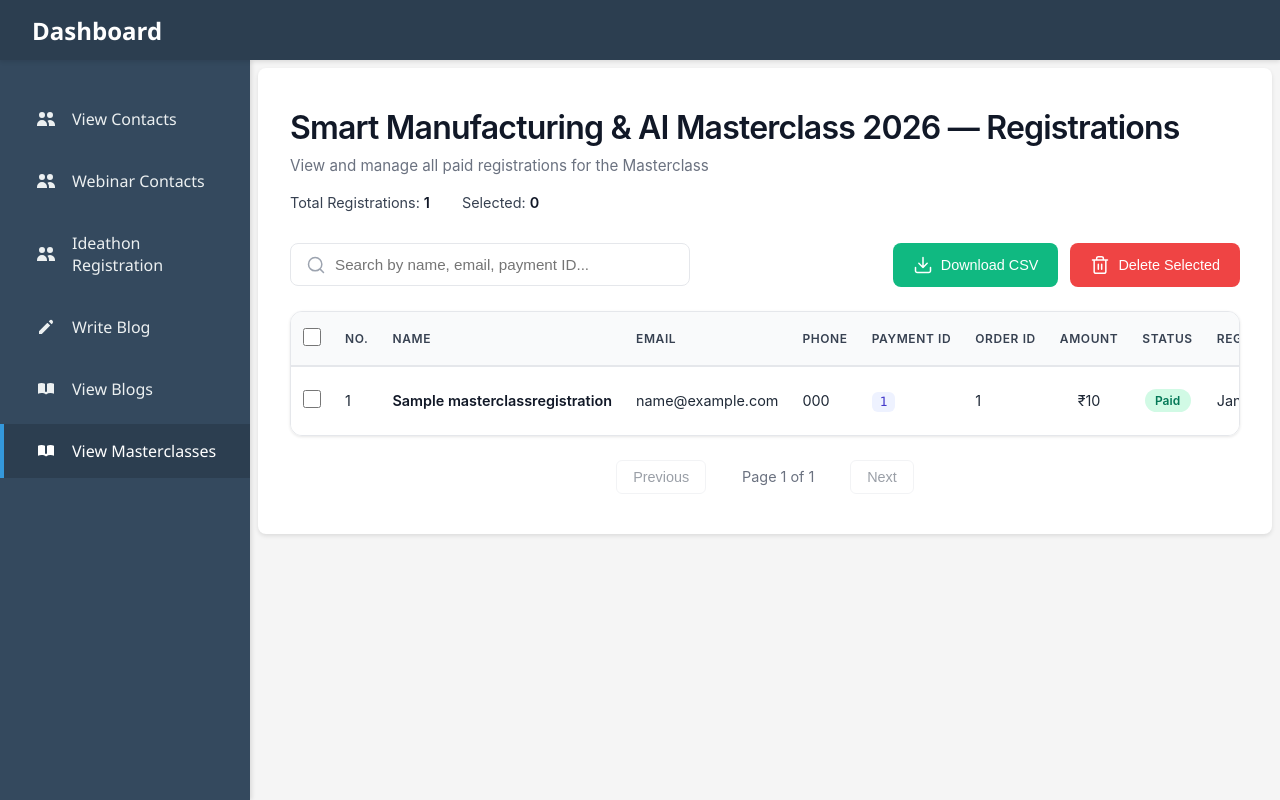
After one commit to abhayrathor12/websitebackendapp, a Django app: page /api/masterclass-list/ in a window 1280 px wide. The commit adds this page. Run offline with Django 5.2, Linux system fonts and the light colour scheme; tables that the repository leaves empty hold one stand-in row (values such as "Sample post").

Commit message:
new changes

```diff
--- a/blogproject/blog/templates/base.html
+++ b/blogproject/blog/templates/base.html
@@ -295,6 +295,15 @@
                     View Blogs
                 </a>
             </li>
+             <li>
+                <a href="{% url 'masterclass-list' %}"
+                   class="{% if request.resolver_match.url_name == 'masterclass-list' %}active{% endif %}">
+                    <svg fill="currentColor" viewBox="0 0 20 20">
+                        <path d="M9 4.804A7.968 7.968 0 005.5 4c-1.255 0-2.443.29-3.5.804v10A7.969 7.969 0 015.5 14c1.669 0 3.218.51 4.5 1.385A7.962 7.962 0 0114.5 14c1.255 0 2.443.29 3.5.804v-10A7.968 7.968 0 0014.5 4c-1.255 0-2.443.29-3.5.804V12a1 1 0 11-2 0V4.804z"/>
+                    </svg>
+                    View Masterclasses
+                </a>
+            </li>
         </ul>
     </aside>
 
--- /dev/null
+++ b/blogproject/blog/templates/masterclass_list.html
@@ -0,0 +1,531 @@
+{% extends "base.html" %}
+{% block content %}
+<style>
+    * {
+        margin: 0;
+        padding: 0;
+        box-sizing: border-box;
+    }
+
+    .masterclass-registrations {
+        max-width: 1400px;
+        margin: 0 auto;
+        padding: 2rem 1.5rem;
+        font-family: -apple-system, BlinkMacSystemFont, 'Segoe UI', Roboto, sans-serif;
+    }
+
+    .page-header {
+        margin-bottom: 2rem;
+    }
+
+    .page-header h1 {
+        font-size: 2rem;
+        font-weight: 600;
+        color: #111827;
+        margin-bottom: 0.5rem;
+        letter-spacing: -0.025em;
+    }
+
+    .page-header p {
+        color: #6b7280;
+        font-size: 0.95rem;
+        line-height: 1.5;
+    }
+
+    .stats-row {
+        display: flex;
+        gap: 2rem;
+        margin-top: 1rem;
+        align-items: center;
+        flex-wrap: wrap;
+    }
+
+    .stat-item {
+        font-size: 0.9rem;
+        color: #374151;
+    }
+
+    .stat-item strong {
+        color: #111827;
+        font-weight: 600;
+    }
+
+    .actions {
+        margin-bottom: 1.5rem;
+        display: flex;
+        justify-content: space-between;
+        align-items: center;
+        gap: 1rem;
+        flex-wrap: wrap;
+    }
+
+    .search-box {
+        position: relative;
+        flex: 1;
+        max-width: 400px;
+    }
+
+    .search-icon {
+        position: absolute;
+        left: 1rem;
+        top: 50%;
+        transform: translateY(-50%);
+        color: #9ca3af;
+        pointer-events: none;
+    }
+
+    .search-input {
+        width: 100%;
+        padding: 0.75rem 1rem 0.75rem 2.75rem;
+        border: 1px solid #e5e7eb;
+        border-radius: 0.5rem;
+        font-size: 0.95rem;
+        transition: all 0.2s;
+        outline: none;
+    }
+
+    .search-input:focus {
+        border-color: #3b82f6;
+        box-shadow: 0 0 0 3px rgba(59, 130, 246, 0.1);
+    }
+
+    .action-buttons {
+        display: flex;
+        gap: 0.75rem;
+    }
+
+    .btn {
+        display: inline-flex;
+        align-items: center;
+        gap: 0.5rem;
+        padding: 0.75rem 1.25rem;
+        border-radius: 0.5rem;
+        cursor: pointer;
+        border: none;
+        font-size: 0.9rem;
+        font-weight: 500;
+        transition: all 0.2s;
+        outline: none;
+    }
+
+    .btn-download {
+        background-color: #10b981;
+        color: white;
+    }
+
+    .btn-download:hover {
+        background-color: #059669;
+        transform: translateY(-1px);
+        box-shadow: 0 4px 12px rgba(16, 185, 129, 0.3);
+    }
+
+    .btn-delete {
+        background-color: #ef4444;
+        color: white;
+    }
+
+    .btn-delete:hover {
+        background-color: #dc2626;
+        transform: translateY(-1px);
+        box-shadow: 0 4px 12px rgba(239, 68, 68, 0.3);
+    }
+
+    .table-container {
+        background: white;
+        border-radius: 0.75rem;
+        overflow-x: auto;
+        overflow-y: hidden;
+        box-shadow: 0 1px 3px rgba(0, 0, 0, 0.1);
+        border: 1px solid #e5e7eb;
+    }
+
+    table {
+        width: 100%;
+        border-collapse: collapse;
+    }
+
+    th, td {
+        padding: 1rem 0.75rem;
+        text-align: left;
+        font-size: 0.9rem;
+        white-space: nowrap;
+    }
+
+    thead {
+        background: #f9fafb;
+        border-bottom: 2px solid #e5e7eb;
+    }
+
+    th {
+        font-weight: 600;
+        color: #374151;
+        text-transform: uppercase;
+        font-size: 0.75rem;
+        letter-spacing: 0.05em;
+    }
+
+    tbody tr {
+        border-bottom: 1px solid #f3f4f6;
+        transition: background-color 0.15s;
+    }
+
+    tbody tr:hover {
+        background-color: #f9fafb;
+    }
+
+    tbody tr:last-child {
+        border-bottom: none;
+    }
+
+    td {
+        color: #1f2937;
+    }
+
+    td strong {
+        font-weight: 600;
+        color: #111827;
+    }
+
+    input[type="checkbox"] {
+        width: 18px;
+        height: 18px;
+        cursor: pointer;
+        accent-color: #3b82f6;
+    }
+
+    .badge-paid {
+        display: inline-block;
+        padding: 0.25rem 0.65rem;
+        border-radius: 999px;
+        font-size: 0.75rem;
+        font-weight: 600;
+        background: #d1fae5;
+        color: #047857;
+    }
+
+    .payment-id {
+        font-family: 'SFMono-Regular', Consolas, monospace;
+        font-size: 0.8rem;
+        color: #4338ca;
+        background: #eef2ff;
+        padding: 0.15rem 0.5rem;
+        border-radius: 0.375rem;
+    }
+
+    .icon-btn {
+        display: inline-flex;
+        align-items: center;
+        justify-content: center;
+        width: 36px;
+        height: 36px;
+        border-radius: 0.375rem;
+        border: 1px solid #e5e7eb;
+        background: white;
+        cursor: pointer;
+        transition: all 0.2s;
+        color: #6b7280;
+        margin-right: 0.4rem;
+    }
+
+    .icon-btn:hover {
+        background: #eff6ff;
+        border-color: #bfdbfe;
+        color: #2563eb;
+    }
+
+    .icon-btn.delete-btn:hover {
+        background: #fee2e2;
+        border-color: #fecaca;
+        color: #dc2626;
+    }
+
+    .icon-btn svg {
+        width: 18px;
+        height: 18px;
+    }
+
+    .pagination {
+        display: flex;
+        justify-content: center;
+        align-items: center;
+        margin-top: 1.5rem;
+        gap: 0.75rem;
+    }
+
+    .pagination-btn {
+        padding: 0.5rem 1rem;
+        border: 1px solid #e5e7eb;
+        background: white;
+        cursor: pointer;
+        border-radius: 0.375rem;
+        font-size: 0.9rem;
+        font-weight: 500;
+        color: #374151;
+        transition: all 0.2s;
+    }
+
+    .pagination-btn:hover:not(:disabled) {
+        background: #f9fafb;
+        border-color: #d1d5db;
+    }
+
+    .pagination-btn:disabled {
+        opacity: 0.5;
+        cursor: not-allowed;
+    }
+
+    #pageInfo {
+        font-size: 0.9rem;
+        color: #6b7280;
+        min-width: 120px;
+        text-align: center;
+    }
+
+    .empty-state {
+        text-align: center;
+        padding: 3rem 2rem;
+        color: #9ca3af;
+        white-space: normal;
+    }
+
+    .empty-state svg {
+        width: 64px;
+        height: 64px;
+        margin: 0 auto 1rem;
+        opacity: 0.5;
+    }
+
+    @media (max-width: 768px) {
+        .masterclass-registrations { padding: 1rem; }
+        .actions { flex-direction: column; align-items: stretch; }
+        .search-box { max-width: 100%; }
+        .action-buttons { width: 100%; }
+        .btn { flex: 1; justify-content: center; }
+        th, td { padding: 0.75rem 0.5rem; font-size: 0.85rem; }
+    }
+</style>
+
+<div class="masterclass-registrations">
+    <div class="page-header">
+        <h1>Smart Manufacturing &amp; AI Masterclass 2026 — Registrations</h1>
+        <p>View and manage all paid registrations for the Masterclass</p>
+        <div class="stats-row">
+            <div class="stat-item">
+                Total Registrations: <strong id="totalCount">{{ registrations|length }}</strong>
+            </div>
+            <div class="stat-item">
+                Selected: <strong id="selectedCount">0</strong>
+            </div>
+        </div>
+    </div>
+
+    <div class="actions">
+        <div class="search-box">
+            <svg class="search-icon" width="20" height="20" viewBox="0 0 20 20" fill="none">
+                <path d="M17.5 17.5L13.875 13.875M15.8333 9.16667C15.8333 12.8486 12.8486 15.8333 9.16667 15.8333C5.48477 15.8333 2.5 12.8486 2.5 9.16667C2.5 5.48477 5.48477 2.5 9.16667 2.5C12.8486 2.5 15.8333 5.48477 15.8333 9.16667Z" stroke="currentColor" stroke-width="1.5" stroke-linecap="round" stroke-linejoin="round"/>
+            </svg>
+            <input
+                type="text"
+                class="search-input"
+                id="searchInput"
+                placeholder="Search by name, email, payment ID..."
+                onkeyup="filterTable()"
+            >
+        </div>
+
+        <div class="action-buttons">
+            <button class="btn btn-download" onclick="downloadCSV()">
+                <svg width="20" height="20" viewBox="0 0 20 20" fill="none">
+                    <path d="M17.5 12.5V15.8333C17.5 16.2754 17.3244 16.6993 17.0118 17.0118C16.6993 17.3244 16.2754 17.5 15.8333 17.5H4.16667C3.72464 17.5 3.30072 17.3244 2.98816 17.0118C2.67559 16.6993 2.5 16.2754 2.5 15.8333V12.5M5.83333 8.33333L10 12.5M10 12.5L14.1667 8.33333M10 12.5V2.5" stroke="currentColor" stroke-width="1.5" stroke-linecap="round" stroke-linejoin="round"/>
+                </svg>
+                Download CSV
+            </button>
+            <button class="btn btn-delete" onclick="deleteSelected()">
+                <svg width="20" height="20" viewBox="0 0 20 20" fill="none">
+                    <path d="M2.5 5H4.16667M4.16667 5H17.5M4.16667 5V16.6667C4.16667 17.1087 4.34226 17.5326 4.65482 17.8452C4.96738 18.1577 5.39131 18.3333 5.83333 18.3333H14.1667C14.6087 18.3333 15.0326 18.1577 15.3452 17.8452C15.6577 17.5326 15.8333 17.1087 15.8333 16.6667V5H4.16667ZM6.66667 5V3.33333C6.66667 2.89131 6.84226 2.46738 7.15482 2.15482C7.46738 1.84226 7.89131 1.66667 8.33333 1.66667H11.6667C12.1087 1.66667 12.5326 1.84226 12.8452 2.15482C13.1577 2.46738 13.3333 2.89131 13.3333 3.33333V5M8.33333 9.16667V14.1667M11.6667 9.16667V14.1667" stroke="currentColor" stroke-width="1.5" stroke-linecap="round" stroke-linejoin="round"/>
+                </svg>
+                Delete Selected
+            </button>
+        </div>
+    </div>
+
+    <div class="table-container">
+        <table id="registrationsTable">
+            <thead>
+                <tr>
+                    <th style="width: 50px;">
+                        <input type="checkbox" id="selectAll" onclick="toggleSelectAll(this)">
+                    </th>
+                    <th style="width: 60px;">No.</th>
+                    <th>Name</th>
+                    <th>Email</th>
+                    <th>Phone</th>
+                    <th>Payment ID</th>
+                    <th>Order ID</th>
+                    <th style="text-align: center;">Amount</th>
+                    <th style="text-align: center;">Status</th>
+                    <th>Registered On</th>
+                    <th style="text-align: center; width: 60px;">Action</th>
+                </tr>
+            </thead>
+            <tbody id="tableBody">
+                {% for reg in registrations %}
+                <tr data-id="{{ reg.id }}">
+                    <td><input type="checkbox" class="row-checkbox"></td>
+                    <td class="row-number"></td>
+                    <td><strong>{{ reg.name }}</strong></td>
+                    <td>{{ reg.email }}</td>
+                    <td>{{ reg.phone }}</td>
+                    <td><span class="payment-id">{{ reg.payment_id }}</span></td>
+                    <td>{{ reg.order_id|default:"—" }}</td>
+                    <td style="text-align: center;">₹{{ reg.amount|floatformat:"0" }}</td>
+                    <td style="text-align: center;"><span class="badge-paid">Paid</span></td>
+                    <td>{{ reg.created_at|date:"M d, Y H:i" }}</td>
+                    <td style="text-align: center;">
+                        <button class="icon-btn delete-btn" onclick="deleteSingle({{ reg.id }})" title="Delete">
+                            <svg viewBox="0 0 20 20" fill="none">
+                                <path d="M2.5 5H4.16667M4.16667 5H17.5M4.16667 5V16.6667C4.16667 17.1087 4.34226 17.5326 4.65482 17.8452C4.96738 18.1577 5.39131 18.3333 5.83333 18.3333H14.1667C14.6087 18.3333 15.0326 18.1577 15.3452 17.8452C15.6577 17.5326 15.8333 17.1087 15.8333 16.6667V5H4.16667ZM6.66667 5V3.33333C6.66667 2.89131 6.84226 2.46738 7.15482 2.15482C7.46738 1.84226 7.89131 1.66667 8.33333 1.66667H11.6667C12.1087 1.66667 12.5326 1.84226 12.8452 2.15482C13.1577 2.46738 13.3333 2.89131 13.3333 3.33333V5M8.33333 9.16667V14.1667M11.6667 9.16667V14.1667" stroke="currentColor" stroke-width="1.5" stroke-linecap="round" stroke-linejoin="round"/>
+                            </svg>
+                        </button>
+                    </td>
+                </tr>
+                {% empty %}
+                <tr>
+                    <td colspan="11" class="empty-state">
+                        <svg viewBox="0 0 64 64" fill="none">
+                            <path d="M32 8L8 20V36C8 48 32 56 32 56C32 56 56 48 56 36V20L32 8Z" stroke="currentColor" stroke-width="2" stroke-linecap="round" stroke-linejoin="round"/>
+                            <path d="M32 32V32.01M32 24V28" stroke="currentColor" stroke-width="2" stroke-linecap="round" stroke-linejoin="round"/>
+                        </svg>
+                        <div style="font-size: 1.1rem; margin-bottom: 0.5rem;">No registrations yet</div>
+                        <div style="font-size: 0.9rem;">Paid registrations will appear here once participants sign up</div>
+                    </td>
+                </tr>
+                {% endfor %}
+            </tbody>
+        </table>
+    </div>
+
+    <div class="pagination" id="pagination">
+        <button class="pagination-btn" onclick="changePage(-1)" id="prevBtn">Previous</button>
+        <span id="pageInfo"></span>
+        <button class="pagination-btn" onclick="changePage(1)" id="nextBtn">Next</button>
+    </div>
+</div>
+
+<script>
+let currentPage = 1;
+const rowsPerPage = 10;
+let allRows = [];
+let filteredRows = [];
+
+document.addEventListener('DOMContentLoaded', () => {
+    allRows = Array.from(document.querySelectorAll('#tableBody tr'));
+    filteredRows = allRows;
+    showPage(1);
+});
+
+function showPage(page) {
+    currentPage = page;
+    const start = (page - 1) * rowsPerPage;
+    const end = start + rowsPerPage;
+    allRows.forEach(r => r.style.display = 'none');
+    filteredRows.slice(start, end).forEach(r => r.style.display = '');
+    updateRowNumbers();
+    updatePagination();
+}
+
+function updateRowNumbers() {
+    filteredRows.forEach((row, index) => {
+        const cell = row.querySelector('.row-number');
+        if (cell) cell.textContent = index + 1;
+    });
+}
+
+function updatePagination() {
+    const totalPages = Math.ceil(filteredRows.length / rowsPerPage);
+    document.getElementById('pageInfo').innerText = `Page ${currentPage} of ${totalPages || 1}`;
+    document.getElementById('prevBtn').disabled = currentPage === 1;
+    document.getElementById('nextBtn').disabled = currentPage === totalPages;
+}
+
+function changePage(dir) {
+    const totalPages = Math.ceil(filteredRows.length / rowsPerPage);
+    const next = currentPage + dir;
+    if (next >= 1 && next <= totalPages) showPage(next);
+}
+
+function filterTable() {
+    const q = document.getElementById('searchInput').value.toLowerCase();
+    filteredRows = allRows.filter(row => row.innerText.toLowerCase().includes(q));
+    showPage(1);
+}
+
+function toggleSelectAll(source) {
+    document.querySelectorAll('.row-checkbox').forEach(cb => cb.checked = source.checked);
+    updateSelectedCount();
+}
+
+function updateSelectedCount() {
+    document.getElementById('selectedCount').innerText =
+        document.querySelectorAll('.row-checkbox:checked').length;
+}
+
+document.addEventListener('change', e => {
+    if (e.target.classList.contains('row-checkbox')) updateSelectedCount();
+});
+
+function deleteSingle(id) {
+    if (!confirm("Delete this registration? This action cannot be undone.")) return;
+    fetch(`/api/masterclass/delete/${id}/`, {
+        method: "POST",
+        headers: { "X-CSRFToken": "{{ csrf_token }}" }
+    }).then(() => location.reload());
+}
+
+function deleteSelected() {
+    const ids = Array.from(document.querySelectorAll('.row-checkbox:checked'))
+        .map(cb => cb.closest('tr').dataset.id);
+
+    if (!ids.length) { alert("No rows selected"); return; }
+    if (!confirm(`Delete ${ids.length} registration(s)? This action cannot be undone.`)) return;
+
+    fetch(`/api/masterclass/delete-multiple/`, {
+        method: "POST",
+        headers: {
+            "Content-Type": "application/json",
+            "X-CSRFToken": "{{ csrf_token }}"
+        },
+        body: JSON.stringify({ ids })
+    }).then(() => location.reload());
+}
+
+function downloadCSV() {
+    const selectedRows = Array.from(document.querySelectorAll('.row-checkbox:checked'))
+        .map(cb => cb.closest('tr'));
+
+    const rowsToExport = selectedRows.length > 0 ? selectedRows : filteredRows;
+    if (!rowsToExport.length) { alert("No data to export"); return; }
+
+    let csv = "Name,Email,Phone,Payment ID,Order ID,Amount,Registered On\n";
+
+    rowsToExport.forEach(row => {
+        const cols = row.querySelectorAll("td");
+        if (cols.length < 10) return;
+        const name        = cols[2].innerText.trim();
+        const email       = cols[3].innerText.trim();
+        const phone       = cols[4].innerText.trim();
+        const paymentId   = cols[5].innerText.trim();
+        const orderId     = cols[6].innerText.trim();
+        const amount      = cols[7].innerText.trim();
+        const registeredOn = cols[9].innerText.trim();
+        csv += `"${name}","${email}","${phone}","${paymentId}","${orderId}","${amount}","${registeredOn}"\n`;
+    });
+
+    const blob = new Blob([csv], { type: "text/csv;charset=utf-8;" });
+    const link = document.createElement("a");
+    link.href = URL.createObjectURL(blob);
+    link.download = `masterclass_registrations_${new Date().toISOString().split('T')[0]}.csv`;
+    link.click();
+}
+</script>
+{% endblock %}
--- a/blogproject/blog/urls.py
+++ b/blogproject/blog/urls.py
@@ -21,4 +21,7 @@ path("ideathon/delete/<int:pk>/", delete_ideathon, name="delete-ideathon"),
 path("ideathon/delete-multiple/", delete_multiple_ideathon, name="delete-multiple-ideathon"),
  path("create-order/", CreateOrderView.as_view(), name="create-order"),
     path("verify-payment/", VerifyPaymentView.as_view(), name="verify-payment"),
+    path("masterclass-list/", masterclass_list, name="masterclass-list"),
+path("masterclass/delete/<int:pk>/", delete_masterclass, name="delete-masterclass"),
+path("masterclass/delete-multiple/", delete_multiple_masterclass, name="delete-multiple-masterclass"),
 ]
--- a/blogproject/blog/views.py
+++ b/blogproject/blog/views.py
@@ -393,3 +393,29 @@ class VerifyPaymentView(APIView):
                 "success": False,
                 "message": str(e)
             }, status=400)
+
+
+from django.shortcuts import render
+from django.http import JsonResponse
+from django.views.decorators.csrf import csrf_exempt
+import json
+
+from .models import MasterClassRegistration
+
+
+def masterclass_list(request):
+    registrations = MasterClassRegistration.objects.all().order_by("-id")
+    return render(request, "masterclass_list.html", {"registrations": registrations})
+
+
+@csrf_exempt
+def delete_masterclass(request, pk):
+    MasterClassRegistration.objects.filter(id=pk).delete()
+    return JsonResponse({"status": "ok"})
+
+
+@csrf_exempt
+def delete_multiple_masterclass(request):
+    data = json.loads(request.body)
+    MasterClassRegistration.objects.filter(id__in=data["ids"]).delete()
+    return JsonResponse({"status": "ok"})
--- a/blogproject/blogproject/settings.py
+++ b/blogproject/blogproject/settings.py
@@ -18,7 +18,7 @@ load_dotenv()  # only needed if not already called elsewhere
 
 RAZORPAY_KEY_ID = os.environ.get("RAZORPAY_KEY_ID")
 RAZORPAY_KEY_SECRET = os.environ.get("RAZORPAY_KEY_SECRET")
-# Build paths inside the project like this: BASE_DIR / 'subdir'.
+# Build paths inside the project like this: BASE_DIR / 'subdir'0.
 BASE_DIR = Path(__file__).resolve().parent.parent
 
 
```
